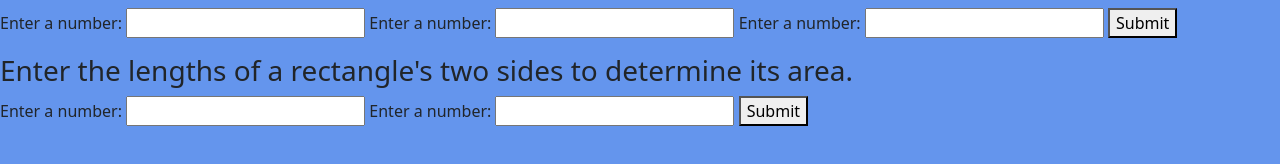
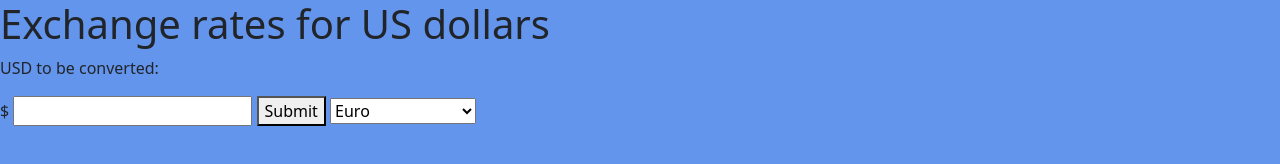
Before and after one commit to erintimli01/Currency-Exchanger, a website built with webpack: page src/index.html in a window 1280 px wide. Built offline with nearby package versions, Linux system fonts and the light colour scheme.

Commit message:
add form to html

```diff
--- a/src/index.html
+++ b/src/index.html
@@ -4,26 +4,20 @@
   <title>Currency Exchanger</title>
 </head>
 <body>
-  <h1></h1>
-  <h3></h3>
-  <form id="triangle-checker-form">
-    <label for="length1">Enter a number:</label>
-    <input id="length1" type="number">
-    <label for="length2">Enter a number:</label>
-    <input id="length2" type="number">
-    <label for="length3">Enter a number:</label>
-    <input id="length3" type="number">
-    <button type="submit">Submit</button>
+
+  <h1>Exchange rates for US dollars</h1>
+  <p>USD to be converted:</p>
+  <form>
+    <label>$</label>
+    <input type="text" name="usd">
+    <button type="button">Submit</button>
+    <select id="currency-code">
+      <option value="eur">Euro</option>
+      <option value="jpy">Japanese Yen</option>
+      <option value="gbp">Pound sterling </option>
+      <option value="aud">Australian dollar</option>
+      <option value="cad">Canadian dollar</option>
+    </select>
   </form>
-  <ul id="response"></ul>
-  <h3>Enter the lengths of a rectangle's two sides to determine its area.</h3>
-  <form id="rectangle-area-form">
-    <label for="rect-length1">Enter a number:</label>
-    <input id="rect-length1" type="number">
-    <label for="rect-length2">Enter a number:</label>
-    <input id="rect-length2" type="number">
-    <button type="submit">Submit</button>
-  </form>
-  <ul id="response2"></ul>
 </body>
 </html>
```
